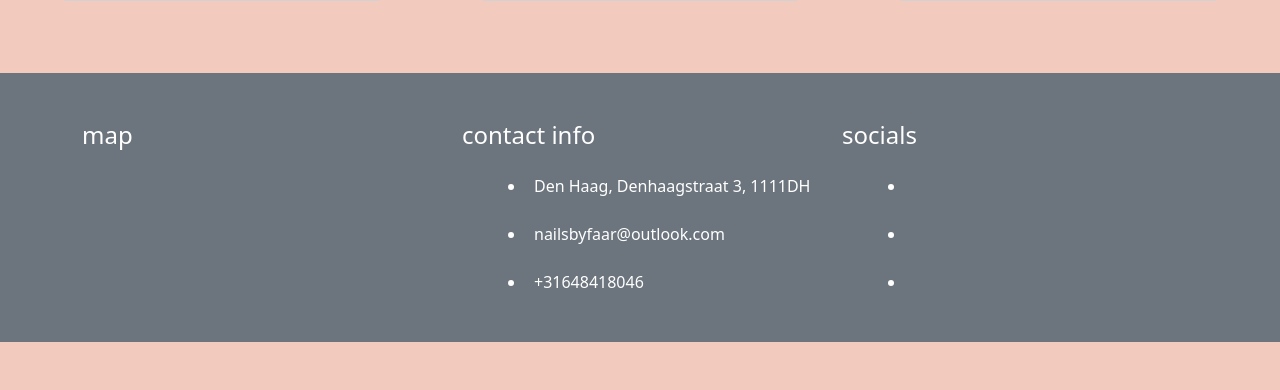
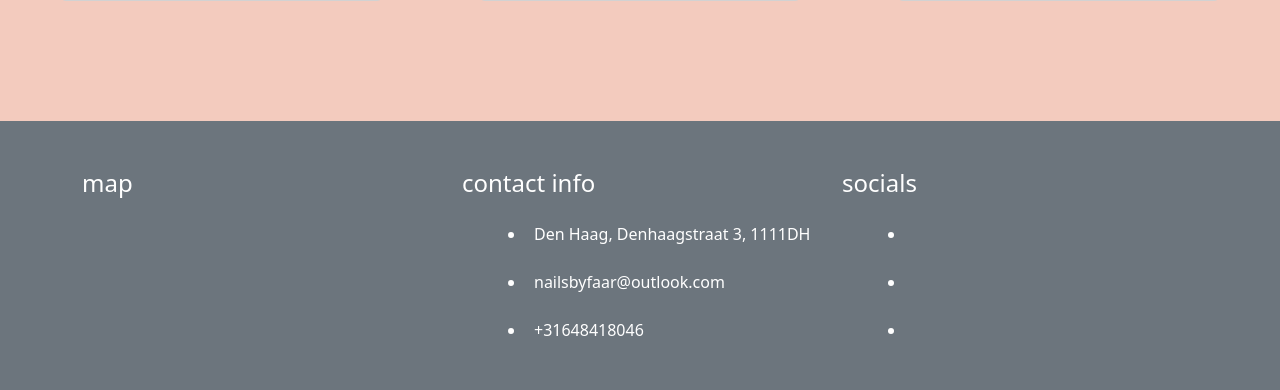
Before and after one commit to DOdrums/PortfolioProjectFour, a Django app: page / in a window 1280 px wide. Shown: the part 442-832 px from the top of the page. Before the commit the page ends 784 px from the top, so only its background shows below. Run offline with Django 3.2, Linux system fonts and the light colour scheme; data comes from the database, SQL or seed files in the repository.

Commit message:
Add responsive margin top to footer

```diff
--- a/templates/base.html
+++ b/templates/base.html
@@ -27,7 +27,7 @@
         {% block content %}
         {% endblock content %}
     </main>
-    <footer class="text-white text-center text-lg-start bg-secondary">
+    <footer class="text-white text-center text-lg-start bg-secondary mt-md-5">
         <div class="container pt-5">
             <div class="row">
                 <div class="col-lg-4 mb-4">
@@ -70,7 +70,6 @@
                 </div>
             </div>
         </div>
-
     </footer>
 
     <script src="https://cdn.jsdelivr.net/npm/bootstrap@5.2.1/dist/js/bootstrap.bundle.min.js"
```
